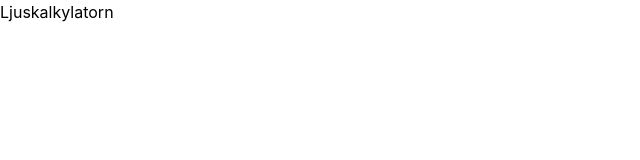
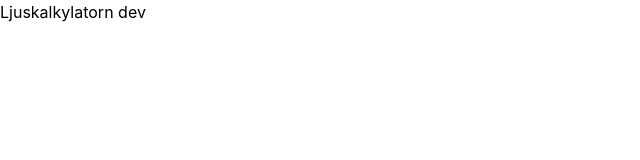
Before and after one commit to Emilia9602/Ljuskalkylator, a React (Vite) app: page / in a window 1280 px wide. Shown: the top 160 px of the page, without its empty margins (0-640 px from the left). Built offline with nearby package versions, Linux system fonts and the light colour scheme.

Commit message:
Created dev

```diff
--- a/src/App.tsx
+++ b/src/App.tsx
@@ -1,7 +1,7 @@
 function App() {
   return (
     <div>
-      <h1>Ljuskalkylatorn</h1>
+      <h1>Ljuskalkylatorn dev</h1>
     </div>
   )
 }
```
